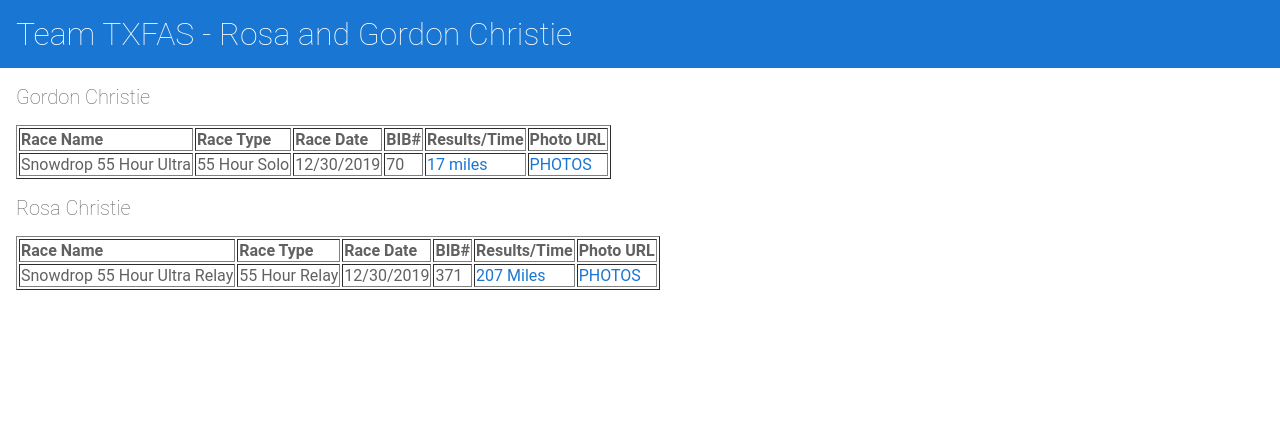
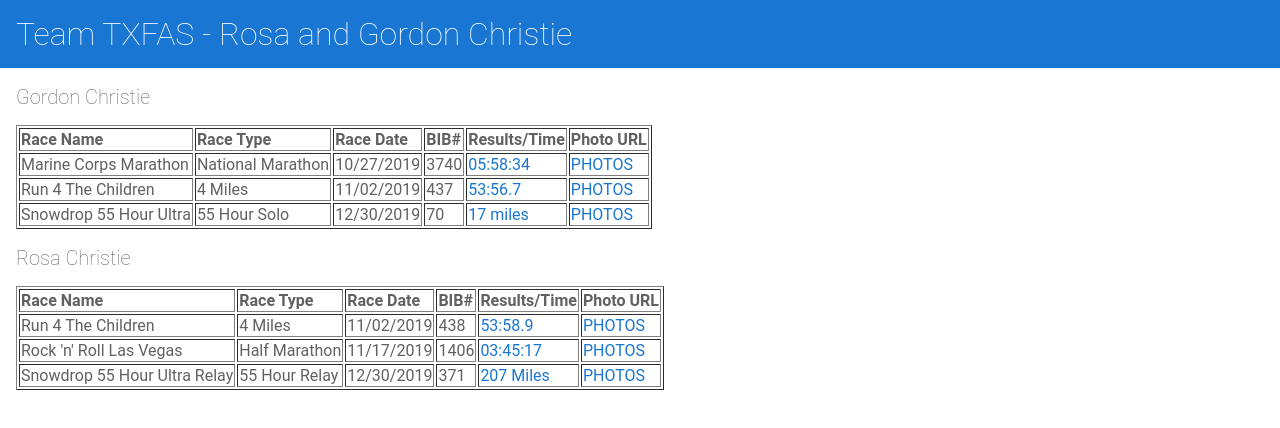
Before and after one commit to gchristie/txfas, an Angular app: page / in a window 1280 px wide. Shown: the top 428 px of the page. Built offline with nearby package versions, Linux system fonts and the light colour scheme.

Commit message:
2 files modified

```diff
--- a/src/app/marathon-list/marathon-list.component.html
+++ b/src/app/marathon-list/marathon-list.component.html
@@ -14,7 +14,7 @@
 </TR>
 
 <ng-container *ngFor="let race of racedata">
- <ng-container *ngIf="race.runner=='Gordon' && race.status==''">
+ <ng-container *ngIf="race.runner=='Gordon' && (race.status=='' || race.status=='Show')">
 <TR >
   <TD >{{ race.name }}  </TD>
   <TD>{{ race.racetype }}</TD>
@@ -53,7 +53,7 @@
 
 </TR>
 <ng-container *ngFor="let race of racedata">
- <ng-container *ngIf="race.runner=='Rosa' && race.status==''">
+ <ng-container *ngIf="race.runner=='Rosa' && (race.status=='' || race.status=='Show')">
 <TR   >
   <TD >{{ race.name }}  </TD>
   <TD>{{ race.racetype }}</TD>
--- a/src/app/racedata.ts
+++ b/src/app/racedata.ts
@@ -9,7 +9,7 @@ export var racedata = [
     racetime: '05:58:34',
     resultsurl:'https://events.hakuapp.com/events/1405901239e66d083c42/live_tracking_results?registration_number=8D1708400CA3',
     photourl: 'http://marathonfoto.com/Proofs?PIN=Y9V558&LastName=CHRISTIE',
-    status: 'Complete'
+    status: 'Show'
   }
   ,
   {
@@ -21,7 +21,7 @@ export var racedata = [
     racetime: '53:56.7',
     resultsurl:'https://www.runhoustontiming.net/race_result/1572718099_3745642_Overall.htm',
     photourl: 'https://runsignup.com/Race/Photos/40578/110511/437',
-    status:'Complete'
+    status:'Show'
   }
    ,
    {
@@ -45,7 +45,7 @@ export var racedata = [
     racetime: '53:58.9',
     resultsurl:'https://www.runhoustontiming.net/race_result/1572718099_3745642_Overall.htm',
     photourl: 'https://runsignup.com/Race/Photos/40578/110511/438',
-    status:'Complete'
+    status:'Show'
   }
 
 ,
@@ -58,7 +58,7 @@ bibnumber:'1406',
 racetime:'03:45:17',
 resultsurl:'https://connect.garmin.com/modern/activity/4262218892',
 photourl:'https://www.finisherpix.com/gallery/photos/en/USD/3393/1406',
-status:'Complete'
+status:'Show'
 }
 ,
    {
```
